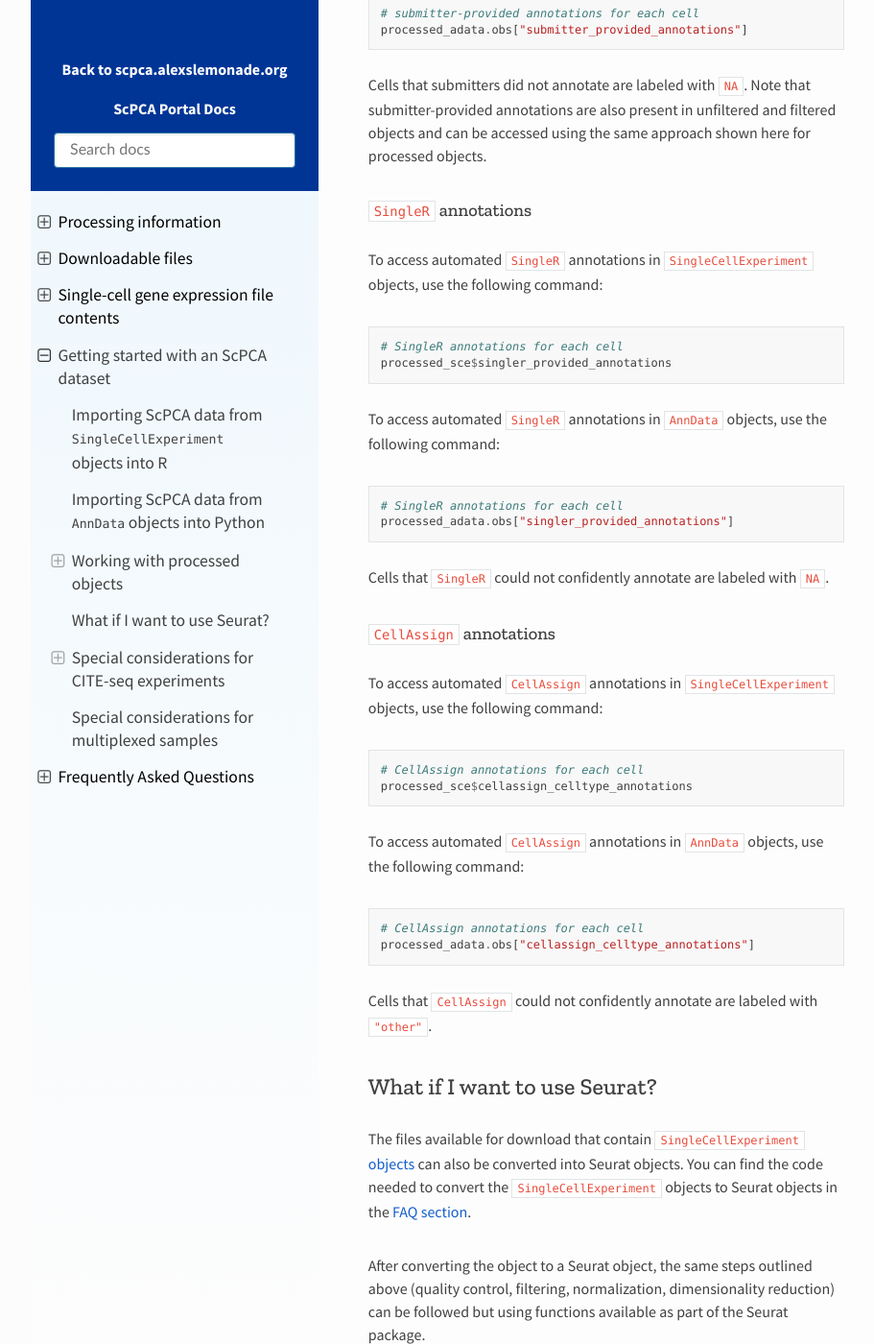
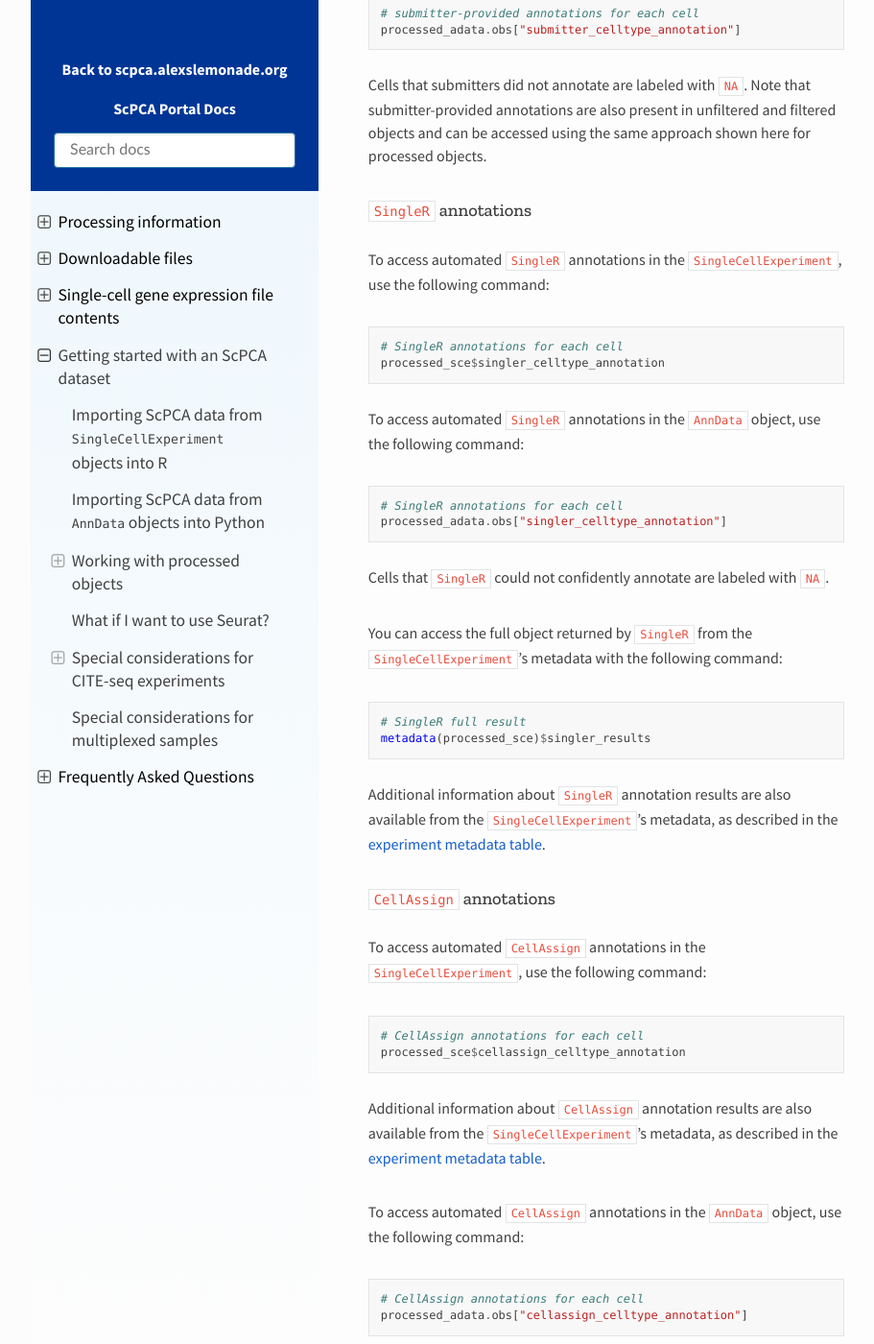
Before and after one commit to DongzeHE/scpca-docs, a Sphinx documentation site: the page built from docs/getting_started.md, in a window 1280 px wide and 1400 px high, scrolled down 7333 px. Shown: the whole window at 96% size, without its empty margins (158-1069 px from the left). Built offline with Sphinx 7.4.7 and the Read the Docs theme 2.0.0, drawn with Linux system fonts in a browser that asks for light colours; some of the changed text lies outside the part shown.

Commit message:
Fix some typos and add rellink to metadata table

````diff
--- a/docs/getting_started.md
+++ b/docs/getting_started.md
@@ -216,18 +216,18 @@ Below we provide instructions on how to access each type of cell type annotation
 
 #### Submitter-provided annotations
 
-To access submitter-provided annotations in `SingleCellExperiment` objects, use the following command:
+To access submitter-provided annotations in the `SingleCellExperiment`, use the following command:
 
 ```r
 # submitter-provided annotations for each cell
-processed_sce$submitter_provided_annotations
+processed_sce$submitter_celltype_annotation
 ```
 
-To access submitter-provided annotations in `AnnData` objects, use the following command:
+To access submitter-provided annotations in the `AnnData` object, use the following command:
 
 ```python
 # submitter-provided annotations for each cell
-processed_adata.obs["submitter_provided_annotations"]
+processed_adata.obs["submitter_celltype_annotation"]
 ```
 
 Cells that submitters did not annotate are labeled with `NA`.
@@ -236,42 +236,51 @@ Note that submitter-provided annotations are also present in unfiltered and filt
 
 #### `SingleR` annotations
 
-To access automated `SingleR` annotations in `SingleCellExperiment` objects, use the following command:
+To access automated `SingleR` annotations in the `SingleCellExperiment`, use the following command:
 
 ```r
 # SingleR annotations for each cell
-processed_sce$singler_provided_annotations
+processed_sce$singler_celltype_annotation
 ```
 
-To access automated `SingleR` annotations in `AnnData` objects, use the following command:
+To access automated `SingleR` annotations in the `AnnData` object, use the following command:
 
 ```python
 # SingleR annotations for each cell
-processed_adata.obs["singler_provided_annotations"]
+processed_adata.obs["singler_celltype_annotation"]
 ```
 
 Cells that `SingleR` could not confidently annotate are labeled with `NA`.
 
+You can access the full object returned by `SingleR` from the `SingleCellExperiment`'s metadata with the following command:
+
+```r
+# SingleR full result
+metadata(processed_sce)$singler_results
+```
+
+Additional information about `SingleR` annotation results are also available from the `SingleCellExperiment`'s metadata, as described in the {ref}`experiment metadata table<sce_file_contents:SingleCellExperiment experiment metadata>`.
+
 
 #### `CellAssign` annotations
 
-To access automated `CellAssign` annotations in `SingleCellExperiment` objects, use the following command:
+To access automated `CellAssign` annotations in the `SingleCellExperiment`, use the following command:
 
 ```r
 # CellAssign annotations for each cell
-processed_sce$cellassign_celltype_annotations
+processed_sce$cellassign_celltype_annotation
 ```
 
-To access automated `CellAssign` annotations in `AnnData` objects, use the following command:
+Additional information about `CellAssign` annotation results are also available from the `SingleCellExperiment`'s metadata, as described in the {ref}`experiment metadata table<sce_file_contents:SingleCellExperiment experiment metadata>`.
+
+To access automated `CellAssign` annotations in the `AnnData` object, use the following command:
 
 ```python
 # CellAssign annotations for each cell
-processed_adata.obs["cellassign_celltype_annotations"]
+processed_adata.obs["cellassign_celltype_annotation"]
 ```
 
 Cells that `CellAssign` could not confidently annotate are labeled with `"other"`.
-
-
 
 
 ## What if I want to use Seurat?
````
